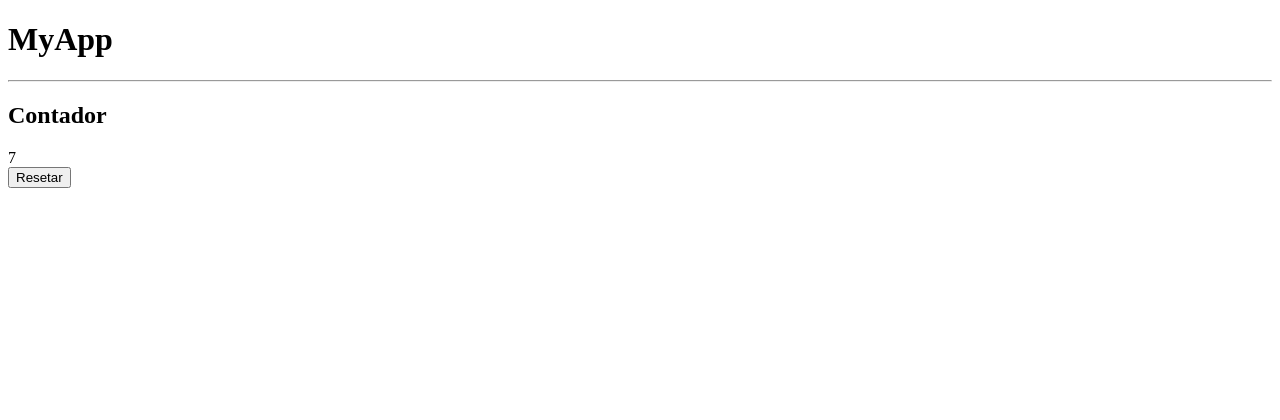
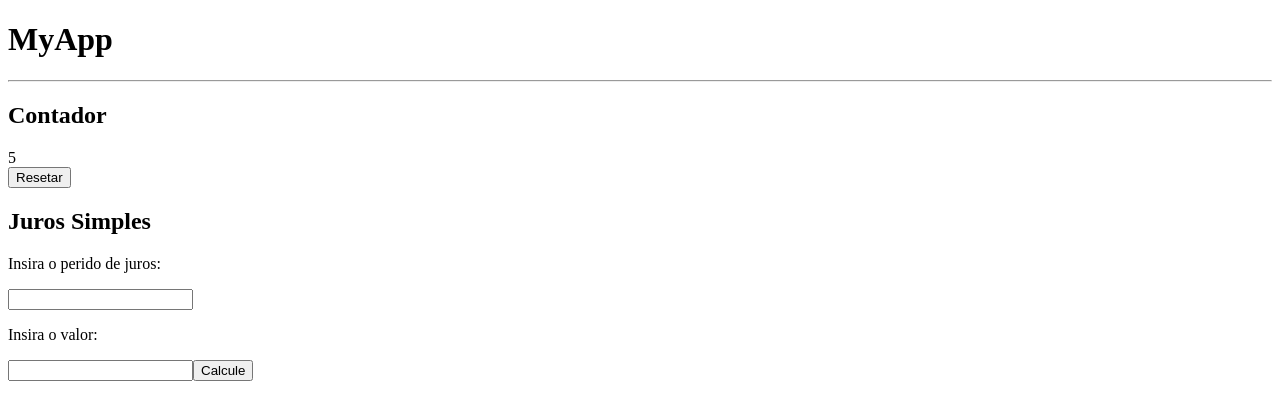
Before and after one commit to CaioCroccia/angular_treinando, an Angular app: page / in a window 1280 px wide. Shown: the top 420 px of the page. Built offline with nearby package versions, Linux system fonts and the light colour scheme.

Commit message:
2 files modified, 3 added

```diff
--- a/src/app/app.component.html
+++ b/src/app/app.component.html
@@ -1,3 +1,4 @@
 <h1>MyApp</h1>
 <hr />
 <app-caio-timer-component></app-caio-timer-component>
+<app-caiosimple-interest-component></app-caiosimple-interest-component>
--- /dev/null
+++ b/src/app/caiosimple-interest-component/caiosimple-interest-component.component.html
@@ -0,0 +1,11 @@
+<h2>Juros Simples</h2>
+
+<p>Insira o perido de juros:</p>
+<input type="number" step="1" [(ngModel)]="periodo"
+/>
+
+<p>Insira o valor:</p>
+<input type="number" step="100" [(ngModel)]="valor"
+/>
+
+<button (click)="getJuros()">Calcule</button>
--- /dev/null
+++ b/src/app/caiosimple-interest-component/caiosimple-interest-component.component.ts
@@ -0,0 +1,24 @@
+import { Component, OnInit } from '@angular/core';
+
+@Component({
+  selector: 'app-caiosimple-interest-component',
+  templateUrl: './caiosimple-interest-component.component.html',
+  styleUrls: ['./caiosimple-interest-component.component.css']
+})
+export class CaiosimpleInterestComponentComponent implements OnInit {
+  valor: number;
+  periodo: number;
+  taxa: 0.1;
+
+
+
+  constructor() { }
+
+  ngOnInit() {
+  }
+
+  getJuros(){
+    return this.valor * (1+ this.taxa * this.periodo);
+  }
+
+}
```
Also changed, not shown: src/app/app.module.ts (+8 -1 lines), src/app/caiosimple-interest-component/caiosimple-interest-component.component.css (added).
